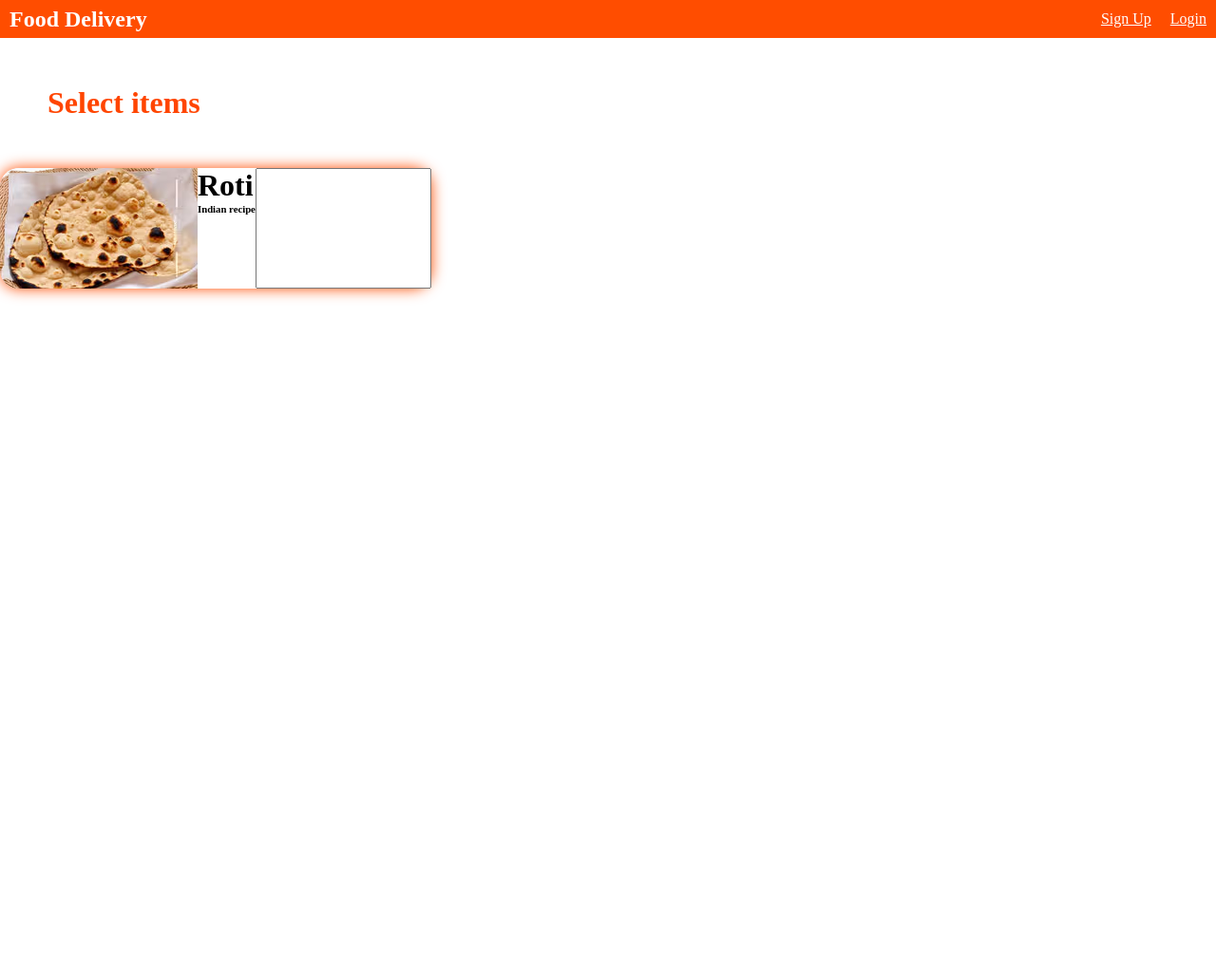
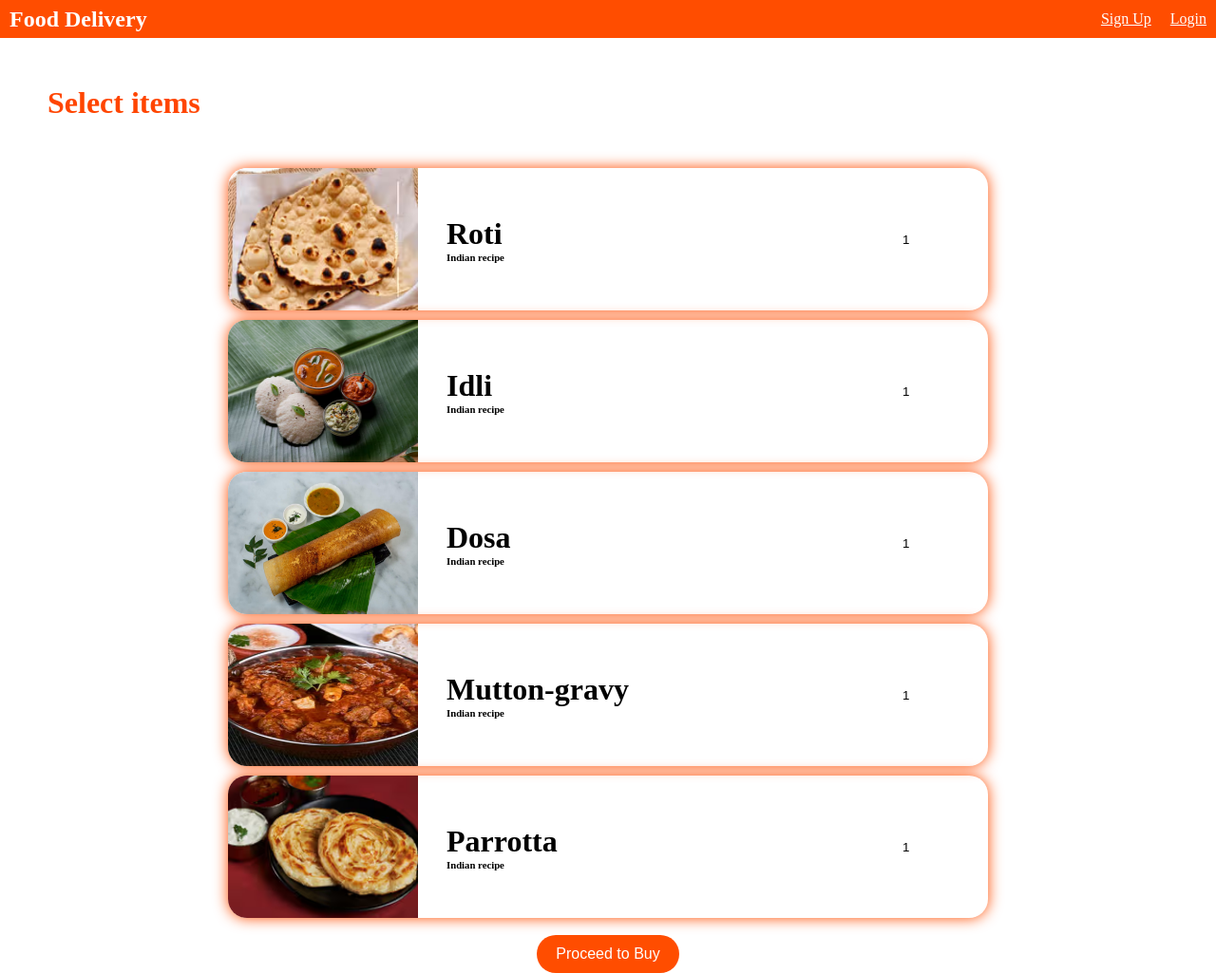
Before and after one commit to Nandeesh-Gopal/FoodDelivery, a plain HTML site: page items.html in a window 1280 px wide. Shown: the whole page at 95% size. Before the commit the page ends 800 px from the top, so only its background shows below. Drawn offline with Linux system fonts and the light colour scheme.

Commit message:
orders page added

```diff
--- a/items.html
+++ b/items.html
@@ -15,12 +15,47 @@
     <h1 style="color: orangered;padding: 50px;">Select items</h1>
     <div class="container-items">
         <div class="sub-cont-items">
+            <div style="display: flex; align-items: center;gap: 30px;">
             <img src="assets/rotti.avif" alt="">
             <div>
             <h1>Roti</h1>
-            <h6>Indian recipe</h6></div>
-            <input type="number">
+            <h6>Indian recipe</h6></div></div>
+            <input type="number" min="0" value="1">
+        </div>
+        <div class="sub-cont-items">
+            <div style="display: flex; align-items: center;gap: 30px;">
+            <img src="assets/hotel6.avif" alt="">
+            <div>
+            <h1>Idli</h1>
+            <h6>Indian recipe</h6></div></div>
+            <input type="number" min="0" value="1">
+        </div>
+        <div class="sub-cont-items">
+            <div style="display: flex; align-items: center;gap: 30px;">
+            <img src="assets/hotel7.avif" alt="">
+            <div>
+            <h1>Dosa</h1>
+            <h6>Indian recipe</h6></div></div>
+            <input type="number" min="0" value="1">
+        </div>
+        <div class="sub-cont-items">
+            <div style="display: flex; align-items: center;gap: 30px;">
+            <img src="assets/mutton-gravy.avif" alt="">
+            <div>
+            <h1>Mutton-gravy</h1>
+            <h6>Indian recipe</h6></div></div>
+            <input type="number" min="0" value="1">
+        </div>
+        <div class="sub-cont-items">
+            <div style="display: flex; align-items: center;gap: 30px;">
+            <img src="assets/parotta.avif" alt="">
+            <div>
+            <h1>Parrotta</h1>
+            <h6>Indian recipe</h6></div></div>
+            <input type="number" min="0" value="1">
         </div>
     </div>
+    <br>
+    <center><a href="order.html"><button class="buy_button">Proceed to Buy</button></a></center>
 </body>
 </html>
--- a/styles.css
+++ b/styles.css
@@ -81,17 +81,38 @@
     border-radius: 20px;
 }
 .sub-cont-items{
-    max-width: 700px;
+    min-width: 800px;
     border-radius: 20px;
     box-shadow: 0 0 15px rgb(255, 77, 0);
     display: flex;
     justify-content: space-between;
+    align-items: center;
 }
 
 .sub-cont-items img{
     border-radius: 20px 0 0 20px ;
+    width: 200px;
+    height: 150px;
+}
+.sub-cont-items input{
+    width: 60px;
+    height: 20px;
+    padding-right: 30px;
+    border: 0px;
 }
 .container-items{
     display: flex;
-    justify-content: cente;
+    flex-direction: column;
+    justify-content: flex-start;
+    align-items: center;
+    gap: 10px;
 }
+.buy_button{
+    border: 0px;
+    font: 1em sans-serif;
+    width: 150px;
+    height: 40px;
+    color: white;
+    background-color: rgb(255, 77, 0);
+    border-radius: 20px;
+}
```
Also changed, not shown: order.html (added, +16 -0 lines).
